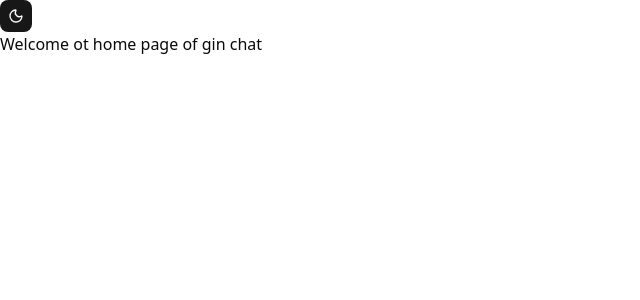
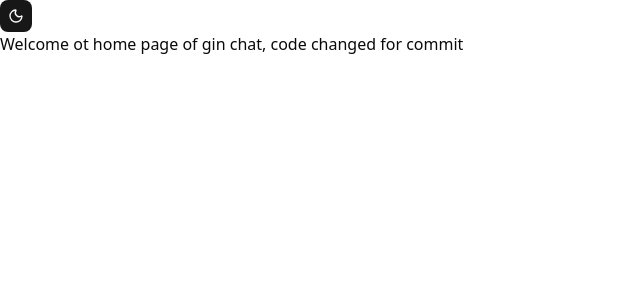
Before and after one commit to mysteryman123456/gin_chat_frontend, a Next.js app: page / in a window 1280 px wide. Shown: the top 300 px of the page, without its empty margins (0-640 px from the left). Built offline with nearby package versions, Linux system fonts and the light colour scheme.

Commit message:
Home page pusged

```diff
--- a/app/page.tsx
+++ b/app/page.tsx
@@ -1,4 +1,4 @@
 "use client";
 export default function page() {
-  return <h2>Welcome ot home page of gin chat</h2>;
+  return <h2>Welcome ot home page of gin chat, code changed for commit</h2>;
 }
```
